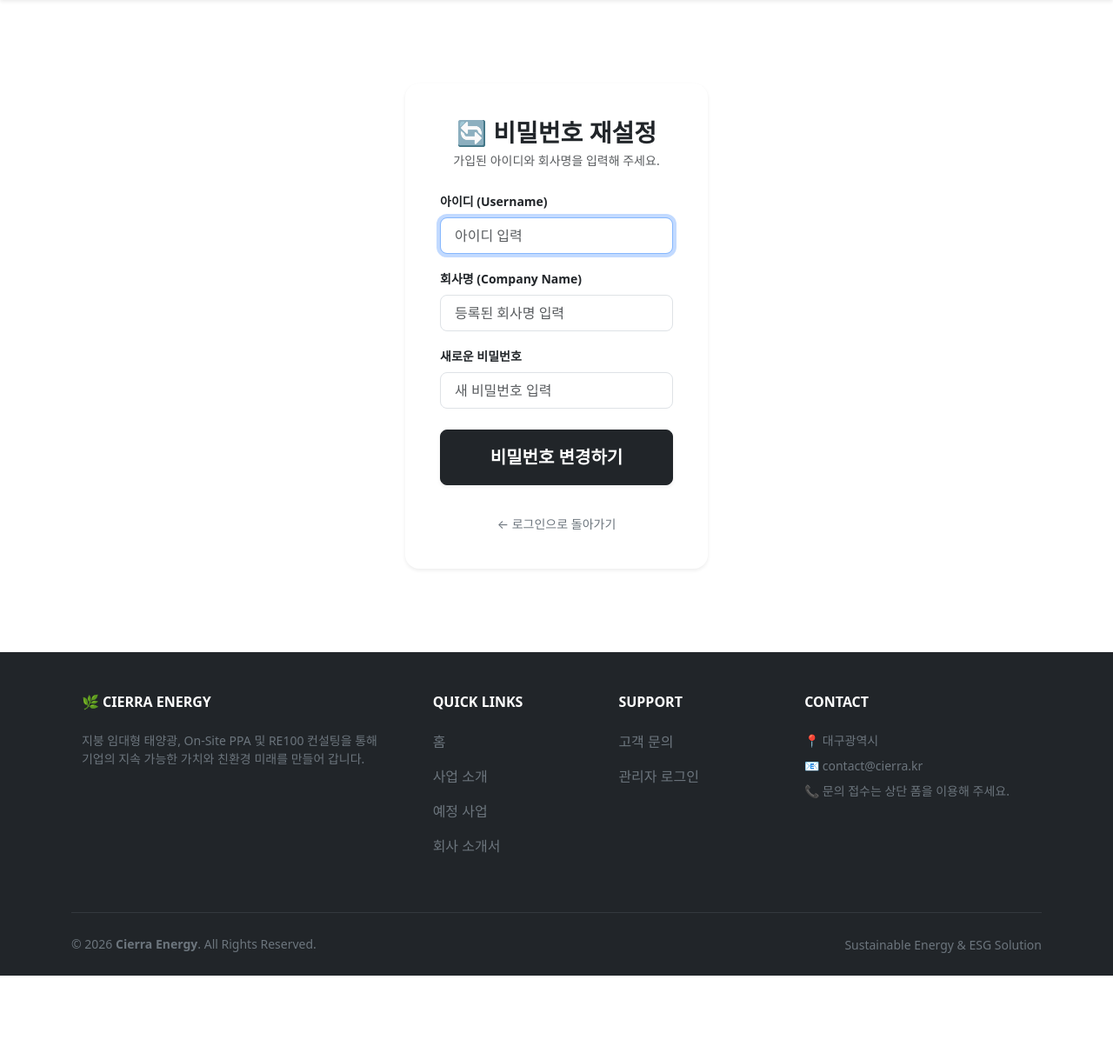
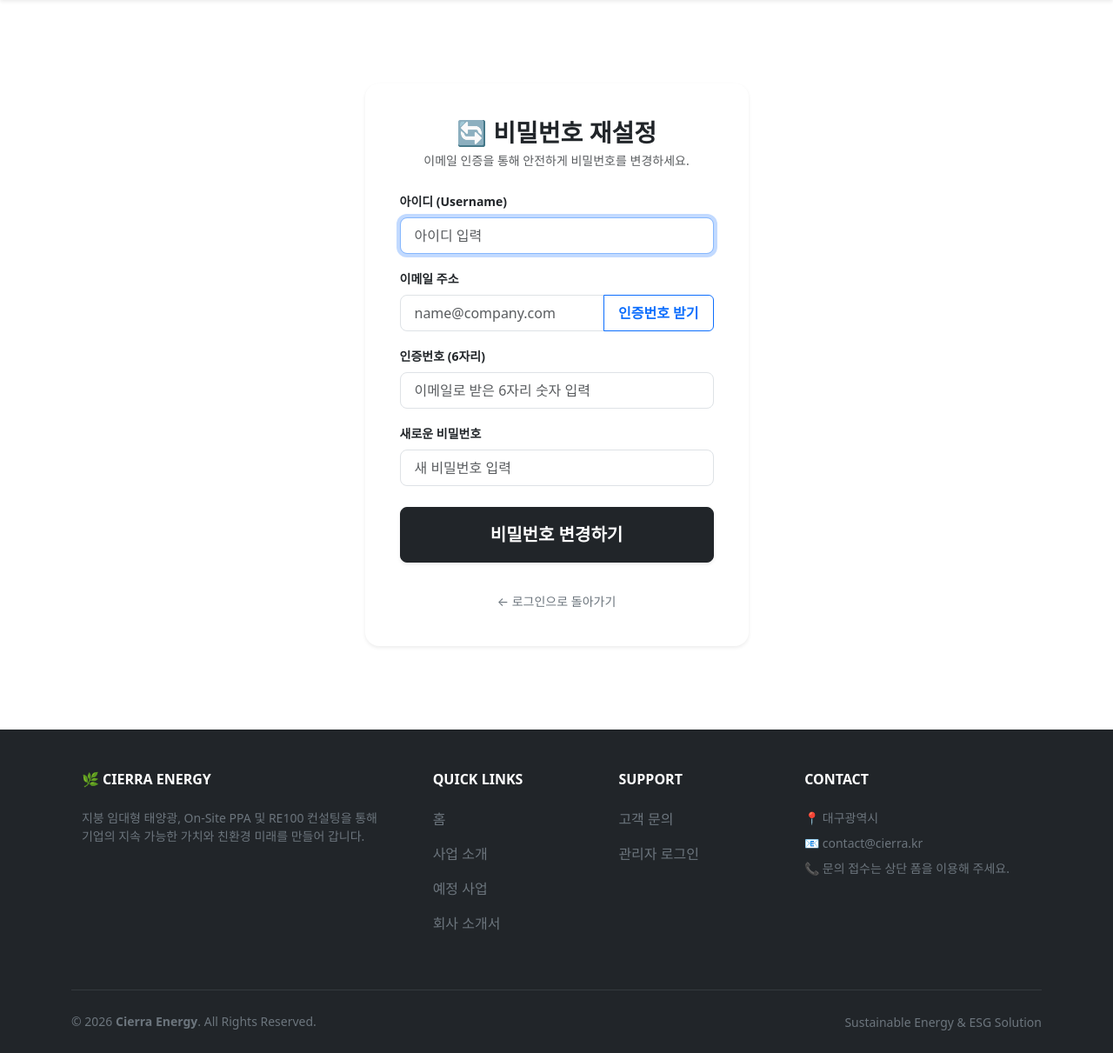
Before and after one commit to Rvnning/company-site, a Flask app: page /reset-password in a window 1280 px wide. Shown: the part 56-1267 px from the top of the page at 87% size. Before the commit the page ends 1178 px from the top, so only its background shows below. Run offline with Flask 3, Linux system fonts and the light colour scheme; some libraries are stand-ins or nearby versions.

Commit message:
reset password by email

```diff
--- a/app.py
+++ b/app.py
@@ -6,6 +6,10 @@ from dotenv import load_dotenv
 from werkzeug.security import generate_password_hash, check_password_hash
 from flask_wtf.csrf import CSRFProtect
 from functools import wraps
+import random
+import smtplib
+from email.mime.text import MIMEText
+from email.mime.multipart import MIMEMultipart
 
 # 1. 환경 변수 로드 (.env 파일 읽기)
 load_dotenv()
@@ -20,6 +24,36 @@ csrf = CSRFProtect(app)
 url: str = os.environ.get("SUPABASE_URL")
 key: str = os.environ.get("SUPABASE_KEY")
 supabase: Client = create_client(url, key)
+
+# .env에서 이메일 설정 불러오기
+MAIL_SERVER = os.environ.get("MAIL_SERVER", "smtp.gmail.com")
+MAIL_PORT = int(os.environ.get("MAIL_PORT", 587))
+MAIL_USERNAME = os.environ.get("MAIL_USERNAME")
+MAIL_PASSWORD = os.environ.get("MAIL_PASSWORD")
+
+def send_email_code(to_email, code):
+    if not MAIL_USERNAME or not MAIL_PASSWORD:
+        print("이메일 계정 설정(ENV)이 누락되었습니다.")
+        return False
+
+    try:
+        msg = MIMEMultipart()
+        msg['Subject'] = '[Cierra Energy] 비밀번호 재설정 인증번호'
+        msg['From'] = MAIL_USERNAME
+        msg['To'] = to_email
+
+        body = f"안녕하세요, Cierra Energy입니다.\n\n요청하신 비밀번호 재설정 인증번호는 [{code}] 입니다.\n화면에 인증번호를 입력해 주세요."
+        msg.attach(MIMEText(body, 'plain'))
+
+        server = smtplib.SMTP(MAIL_SERVER, MAIL_PORT)
+        server.starttls()
+        server.login(MAIL_USERNAME, MAIL_PASSWORD)
+        server.sendmail(MAIL_USERNAME, to_email, msg.as_string())
+        server.quit()
+        return True
+    except Exception as e:
+        print("이메일 발송 에러:", e)
+        return False
 
 # 3. 관리자 권한 확인 데코레이터
 def admin_required(f):
@@ -160,32 +194,59 @@ def login():
 
     return render_template('login.html')
 
+# 1. 인증번호 이메일 발송 API (AJAX 요청용)
+@app.route('/send-auth-email', methods=['POST'])
+def send_auth_email():
+    username = request.form.get('username')
+    email = request.form.get('email')
+
+    # 해당 아이디와 이메일이 일치하는 회원이 있는지 확인
+    res = supabase.table('users').select("*").eq('username', username).eq('email', email).execute()
+    if not res.data:
+        return {"success": False, "message": "일치하는 아이디와 이메일 정보를 찾을 수 없습니다."}, 400
+
+    # 6자리 랜덤 인증번호 생성 및 세션 저장
+    auth_code = str(random.randint(100000, 999999))
+    session['reset_username'] = username
+    session['reset_email'] = email
+    session['reset_code'] = auth_code
+
+    # 이메일 발송 실행
+    success = send_email_code(email, auth_code)
+    if success:
+        return {"success": True, "message": "인증번호가 이메일로 발송되었습니다."}
+    else:
+        return {"success": False, "message": "이메일 발송에 실패했습니다. 관리자에게 문의하세요."}, 500
+
+# 2. 인증번호 확인 및 비밀번호 변경 처리
 @app.route('/reset-password', methods=['GET', 'POST'])
 def reset_password():
     if request.method == 'GET':
         return render_template('reset_password.html')
 
     username = request.form.get('username')
-    company_name = request.form.get('company_name')
+    email = request.form.get('email')
+    user_code = request.form.get('auth_code')
     new_password = request.form.get('new_password')
 
-    if username and company_name and new_password:
-        # 1. 아이디와 회사명이 일치하는 사용자가 있는지 확인
-        response = supabase.table('users').select("*").eq('username', username).eq('company_name', company_name).execute()
+    # 세션에 저장된 인증 정보와 사용자가 입력한 정보 대조
+    if (session.get('reset_username') == username and
+        session.get('reset_email') == email and
+        session.get('reset_code') == user_code):
 
-        if response.data:
-            # 2. 새 비밀번호 해시화
-            new_password_hash = generate_password_hash(new_password)
+        new_password_hash = generate_password_hash(new_password)
+        supabase.table('users').update({"password_hash": new_password_hash}).eq('username', username).execute()
 
-            # 3. Supabase 비밀번호 업데이트
-            supabase.table('users').update({"password_hash": new_password_hash}).eq('username', username).execute()
+        # 사용 완료된 세션 정리
+        session.pop('reset_username', None)
+        session.pop('reset_email', None)
+        session.pop('reset_code', None)
 
-            flash('비밀번호가 성공적으로 변경되었습니다. 새 비밀번호로 로그인해 주세요.', 'success')
-            return redirect(url_for('login'))
-        else:
-            flash('입력하신 정보와 일치하는 회원을 찾을 수 없습니다.', 'danger')
-
-    return render_template('reset_password.html')
+        flash('비밀번호가 성공적으로 변경되었습니다. 새 비밀번호로 로그인해 주세요.', 'success')
+        return redirect(url_for('login'))
+    else:
+        flash('인증번호가 일치하지 않거나 올바르지 않은 정보입니다.', 'danger')
+        return redirect(url_for('reset_password'))
 
 @app.route('/logout')
 def logout():
--- a/templates/reset_password.html
+++ b/templates/reset_password.html
@@ -4,12 +4,12 @@
 {% block content %}
 <div class="container py-5 my-5">
     <div class="row justify-content-center">
-        <div class="col-md-5 col-lg-4">
+        <div class="col-md-6 col-lg-5">
             <div class="card border-0 shadow-sm rounded-4 p-4 bg-white">
                 <div class="card-body">
                     <div class="text-center mb-4">
                         <h3 class="fw-bold mb-1">🔄 비밀번호 재설정</h3>
-                        <p class="text-muted small">가입된 아이디와 회사명을 입력해 주세요.</p>
+                        <p class="text-muted small">이메일 인증을 통해 안전하게 비밀번호를 변경하세요.</p>
                     </div>
 
                     <!-- 플래시 메시지 -->
@@ -29,12 +29,21 @@
 
                         <div class="mb-3">
                             <label class="form-label fw-semibold small">아이디 (Username)</label>
-                            <input type="text" class="form-control form-control-lg fs-6" name="username" placeholder="아이디 입력" required autofocus>
+                            <input type="text" class="form-control form-control-lg fs-6" name="username" id="username" placeholder="아이디 입력" required autofocus>
                         </div>
 
                         <div class="mb-3">
-                            <label class="form-label fw-semibold small">회사명 (Company Name)</label>
-                            <input type="text" class="form-control form-control-lg fs-6" name="company_name" placeholder="등록된 회사명 입력" required>
+                            <label class="form-label fw-semibold small">이메일 주소</label>
+                            <div class="input-group">
+                                <input type="email" class="form-control form-control-lg fs-6" name="email" id="email" placeholder="name@company.com" required>
+                                <button type="button" class="btn btn-outline-primary px-3 fw-semibold" onclick="sendEmailAuth()">인증번호 받기</button>
+                            </div>
+                            <div id="email-msg" class="form-text small mt-1"></div>
+                        </div>
+
+                        <div class="mb-3">
+                            <label class="form-label fw-semibold small">인증번호 (6자리)</label>
+                            <input type="text" class="form-control form-control-lg fs-6" name="auth_code" placeholder="이메일로 받은 6자리 숫자 입력" required>
                         </div>
 
                         <div class="mb-4">
@@ -53,4 +62,51 @@
         </div>
     </div>
 </div>
+
+<!-- 이메일 발송 비동기(AJAX) 스크립트 -->
+<script>
+function sendEmailAuth() {
+    const username = document.getElementById('username').value.trim();
+    const email = document.getElementById('email').value.trim();
+    const msgDiv = document.getElementById('email-msg');
+
+    if (!username || !email) {
+        alert('아이디와 이메일을 먼저 입력해 주세요.');
+        return;
+    }
+
+    msgDiv.textContent = "인증번호를 전송 중입니다...";
+    msgDiv.className = "form-text small mt-1 text-primary";
+
+    const formData = new FormData();
+    formData.append('username', username);
+    formData.append('email', email);
+
+    // CSRF 토큰 가져오기 (Flask-WTF)
+    const csrfToken = document.querySelector('input[name="csrf_token"]').value;
+
+    fetch('/send-auth-email', {
+        method: 'POST',
+        headers: {
+            'X-CSRFToken': csrfToken
+        },
+        body: formData
+    })
+    .then(response => response.json().then(data => ({ status: response.status, body: data })))
+    .then(res => {
+        if (res.status === 200 && res.body.success) {
+            msgDiv.textContent = "✅ " + res.body.message;
+            msgDiv.className = "form-text small mt-1 text-success fw-semibold";
+        } else {
+            msgDiv.textContent = "❌ " + (res.body.message || "발송 실패");
+            msgDiv.className = "form-text small mt-1 text-danger fw-semibold";
+        }
+    })
+    .catch(err => {
+        console.error(err);
+        msgDiv.textContent = "❌ 네트워크 오류가 발생했습니다.";
+        msgDiv.className = "form-text small mt-1 text-danger";
+    });
+}
+</script>
 {% endblock %}
```
Also changed, not shown: 1 other file.
